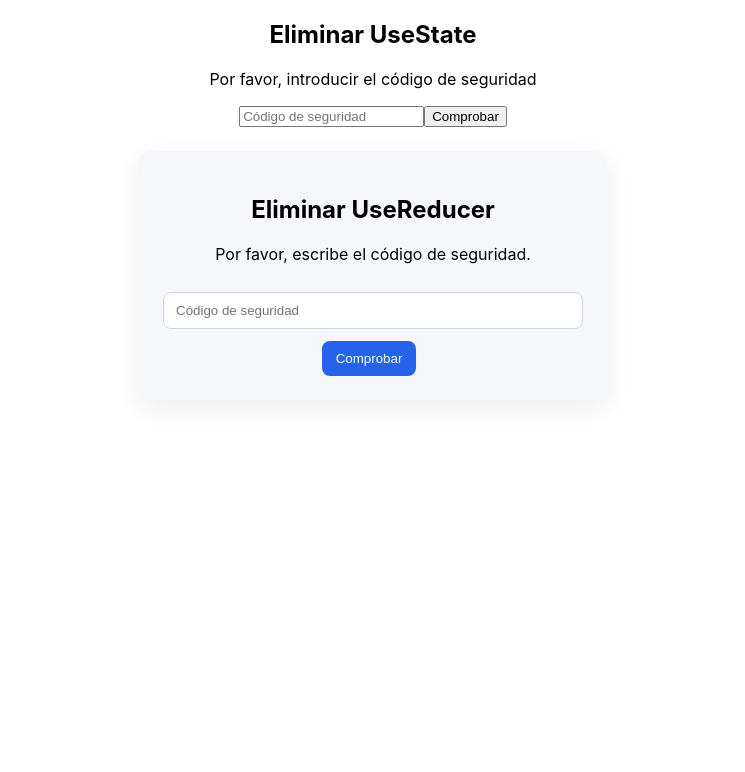
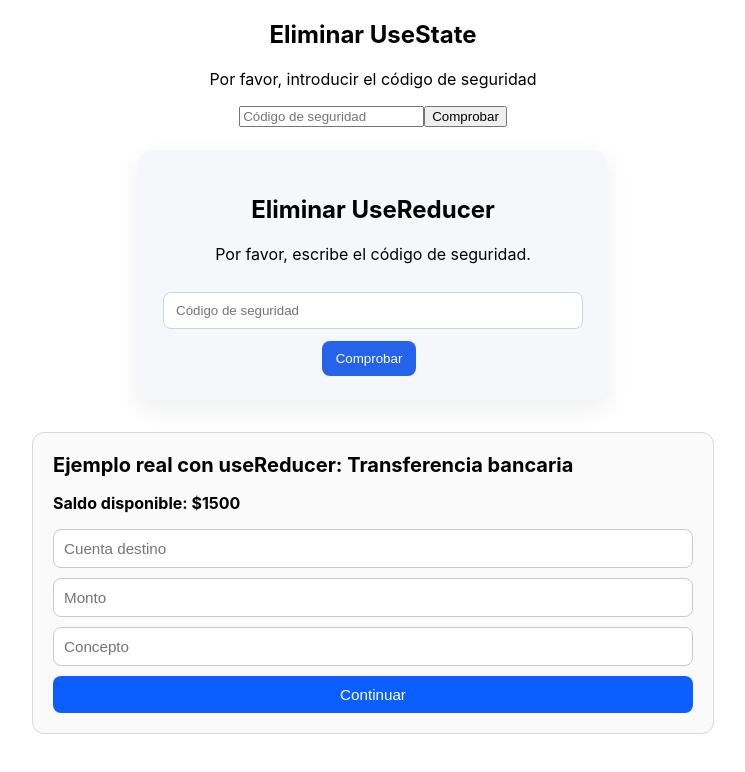
Before and after one commit to carla87571/CursoDeManejoProfesionalDelEstadoEnReact, a React (Create React App) app: page / in a window 1280 px wide. Shown: the top 772 px of the page, without its empty margins (267-1012 px from the left). Built offline with nearby package versions, Linux system fonts and the light colour scheme.

Commit message:
feat: agrega ejemplo real de transferencia bancaria con useReducer

```diff
--- a/src/App.js
+++ b/src/App.js
@@ -1,5 +1,6 @@
 import { UseState } from './UseState';
 import { UseReducer } from './UseReducer';
+import { BankTransferReducerExample } from './reducer-examples/BankTransferReducerExample';
 import React from 'react';
 import './App.css';
 
@@ -8,6 +9,7 @@ function App() {
     <div className="App">
       <UseState name="UseState" />
       <UseReducer name="UseReducer" />
+      <BankTransferReducerExample />
     </div>
   );
 }
--- /dev/null
+++ b/src/reducer-examples/BankTransferReducerExample.css
@@ -0,0 +1,52 @@
+.bank-example-box {
+  max-width: 640px;
+  margin: 32px auto;
+  padding: 20px;
+  border: 1px solid #d9d9d9;
+  border-radius: 12px;
+  background: #fafafa;
+  text-align: left;
+}
+
+.bank-example-box h2 {
+  margin-top: 0;
+  font-size: 1.25rem;
+}
+
+.balance {
+  margin-bottom: 16px;
+  font-weight: 700;
+}
+
+.bank-form,
+.otp-box,
+.success-box {
+  display: grid;
+  gap: 10px;
+}
+
+.bank-example-box input,
+.bank-example-box button {
+  padding: 10px;
+  border-radius: 8px;
+  border: 1px solid #c9c9c9;
+  font-size: 0.95rem;
+}
+
+.bank-example-box button {
+  background: #0b5fff;
+  color: #fff;
+  border: none;
+  cursor: pointer;
+}
+
+.bank-example-box button:disabled {
+  opacity: 0.6;
+  cursor: not-allowed;
+}
+
+.error-text {
+  color: #b10000;
+  margin-top: 12px;
+  font-weight: 600;
+}
--- /dev/null
+++ b/src/reducer-examples/BankTransferReducerExample.js
@@ -0,0 +1,227 @@
+import React from "react";
+import "./BankTransferReducerExample.css";
+
+const initialState = {
+  form: {
+    toAccount: "",
+    amount: "",
+    concept: "",
+    otp: "",
+  },
+  balance: 1500,
+  step: "EDIT", // Possible values: "EDIT", "OTP", "SUCCESS", "ERROR"
+  loading: false,
+  error: null,
+  transactionId: null,
+};
+
+const actionTypes = {
+  writeField: "WRITE_FIELD",
+  submitTransfer: "SUBMIT_TRANSFER",
+  transferSuccess: "TRANSFER_SUCCESS",
+  transferError: "TRANSFER_ERROR",
+  writeOtp: "WRITE_OTP",
+  confirmOtpRequest: "CONFIRM_OTP_REQUEST",
+  confirmOtpSuccess: "CONFIRM_OTP_SUCCESS",
+  confirmOtpError: "CONFIRM_OTP_ERROR",
+  reset: "RESET",
+};
+
+const reducerObject = (state, payload) => ({
+  [actionTypes.writeField]: {
+    ...state,
+    form: {
+      ...state.form,
+      [payload.field]: payload.value,
+    },
+    error: null,
+  },
+  [actionTypes.submitTransfer]: {
+    ...state,
+    loading: true,
+    error: null,
+  },
+  [actionTypes.transferSuccess]: {
+    ...state,
+    loading: false,
+    step: "OTP",
+    transactionId: payload.transactionId,
+  },
+  [actionTypes.transferError]: {
+    ...state,
+    loading: false,
+    step: "EDIT",
+    error: payload,
+  },
+  [actionTypes.writeOtp]: {
+    ...state,
+    form: {
+      ...state.form,
+      otp: payload,
+    },
+    error: null,
+  },
+  [actionTypes.confirmOtpRequest]: {
+    ...state,
+    loading: true,
+    error: null,
+  },
+  [actionTypes.confirmOtpSuccess]: {
+    ...state,
+    loading: false,
+    step: "SUCCESS",
+    balance: state.balance - Number(state.form.amount || 0),
+  },
+  [actionTypes.confirmOtpError]: {
+    ...state,
+    loading: false,
+    error: payload,
+  },
+  [actionTypes.reset]: initialState,
+});
+
+const reducer = (state, action) => {
+  const transitions = reducerObject(state, action.payload);
+  return transitions[action.type] || state;
+};
+
+
+// API Simulada
+const fakeTransferApi = ({ toAccount, amount }) =>
+  new Promise((resolve, reject) => {
+    setTimeout(() => {
+      const parsedAmount = Number(amount);
+
+      if (!toAccount || Number.isNaN(parsedAmount) || parsedAmount <= 0) {
+        reject("Completa una cuenta destino y un monto valido.");
+      } else if (parsedAmount > 1000) {
+        reject("Saldo insuficiente para esta transferencia.");
+      } else {
+        resolve({ transactionId: "TX-2026-001" });
+      }
+    }, 1000);
+  });
+
+const fakeConfirmOtpApi = (otp) =>
+  new Promise((resolve, reject) => {
+    setTimeout(() => {
+      if (otp === "123456") {
+        resolve(true);
+      } else {
+        reject("OTP incorrecto. Prueba con 123456 para este ejemplo.");
+      }
+    }, 1000);
+  });
+
+function BankTransferReducerExample() {
+  const [state, dispatch] = React.useReducer(reducer, initialState);
+
+  const onWriteField = (field, value) => {
+    dispatch({
+      type: actionTypes.writeField,
+      payload: { field, value },
+    });
+  };
+
+  const onSubmitTransfer = async (e) => {
+    e.preventDefault();
+    dispatch({ type: actionTypes.submitTransfer });
+
+    try {
+      const response = await fakeTransferApi({
+        toAccount: state.form.toAccount,
+        amount: state.form.amount,
+      });
+
+      dispatch({
+        type: actionTypes.transferSuccess,
+        payload: response,
+      });
+    } catch (error) {
+      dispatch({
+        type: actionTypes.transferError,
+        payload: String(error),
+      });
+    }
+  };
+
+  const onConfirmOtp = async () => {
+    dispatch({ type: actionTypes.confirmOtpRequest });
+
+    try {
+      await fakeConfirmOtpApi(state.form.otp);
+      dispatch({ type: actionTypes.confirmOtpSuccess });
+    } catch (error) {
+      dispatch({
+        type: actionTypes.confirmOtpError,
+        payload: String(error),
+      });
+    }
+  };
+
+  return (
+    <section className="bank-example-box">
+      <h2>Ejemplo real con useReducer: Transferencia bancaria</h2>
+      <p className="balance">Saldo disponible: ${state.balance}</p>
+
+      {state.step === "EDIT" && (
+        <form className="bank-form" onSubmit={onSubmitTransfer}>
+          <input
+            type="text"
+            placeholder="Cuenta destino"
+            value={state.form.toAccount}
+            onChange={(e) => onWriteField("toAccount", e.target.value)}
+          />
+          <input
+            type="number"
+            min="0"
+            step="0.01"
+            placeholder="Monto"
+            value={state.form.amount}
+            onChange={(e) => onWriteField("amount", e.target.value)}
+          />
+          <input
+            type="text"
+            placeholder="Concepto"
+            value={state.form.concept}
+            onChange={(e) => onWriteField("concept", e.target.value)}
+          />
+          <button type="submit" disabled={state.loading}>
+            {state.loading ? "Validando transferencia..." : "Continuar"}
+          </button>
+        </form>
+      )}
+
+      {state.step === "OTP" && (
+        <div className="otp-box">
+          <p>Transferencia creada: {state.transactionId}</p>
+          <p>Ingresa tu OTP para confirmar (demo: 123456)</p>
+          <input
+            type="text"
+            placeholder="Codigo OTP"
+            value={state.form.otp}
+            onChange={(e) => dispatch({ type: actionTypes.writeOtp, payload: e.target.value })}
+          />
+          <button onClick={onConfirmOtp} disabled={state.loading}>
+            {state.loading ? "Confirmando OTP..." : "Confirmar transferencia"}
+          </button>
+        </div>
+      )}
+
+      {state.step === "SUCCESS" && (
+        <div className="success-box">
+          <h3>Transferencia confirmada con exito</h3>
+          <p>Cuenta destino: {state.form.toAccount}</p>
+          <p>Monto transferido: ${state.form.amount}</p>
+          <button onClick={() => dispatch({ type: actionTypes.reset })}>
+            Nueva transferencia
+          </button>
+        </div>
+      )}
+
+      {state.error && <p className="error-text">{state.error}</p>}
+    </section>
+  );
+}
+
+export { BankTransferReducerExample };
```
Also changed, not shown: src/reducer-examples/EXPLICACION.md (added, +43 -0 lines).
